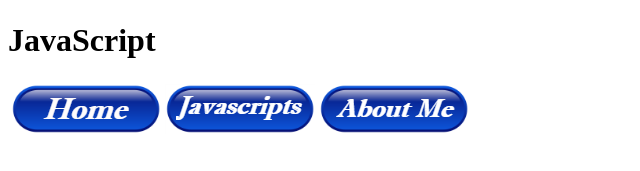
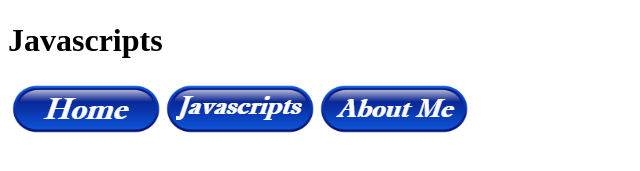
Before and after one commit to Osa225/JavaScript, a plain HTML site: page index.html in a window 1280 px wide. Shown: the part 211-382 px from the top of the page, 0-640 px from the left. Drawn offline with Linux system fonts and the light colour scheme.

Commit message:
Update index.html

```diff
--- a/index.html
+++ b/index.html
@@ -6,7 +6,7 @@
     </head>
     <body>
      <img src="myBanner.jpg">
-       <h1> JavaScript</h1>
+
         <table>
             <thead>
                 <tr>
@@ -28,3 +28,5 @@
 
                 </tr>
             </thead>
+            <h1> Javascripts </h1>
+            </body>
```
